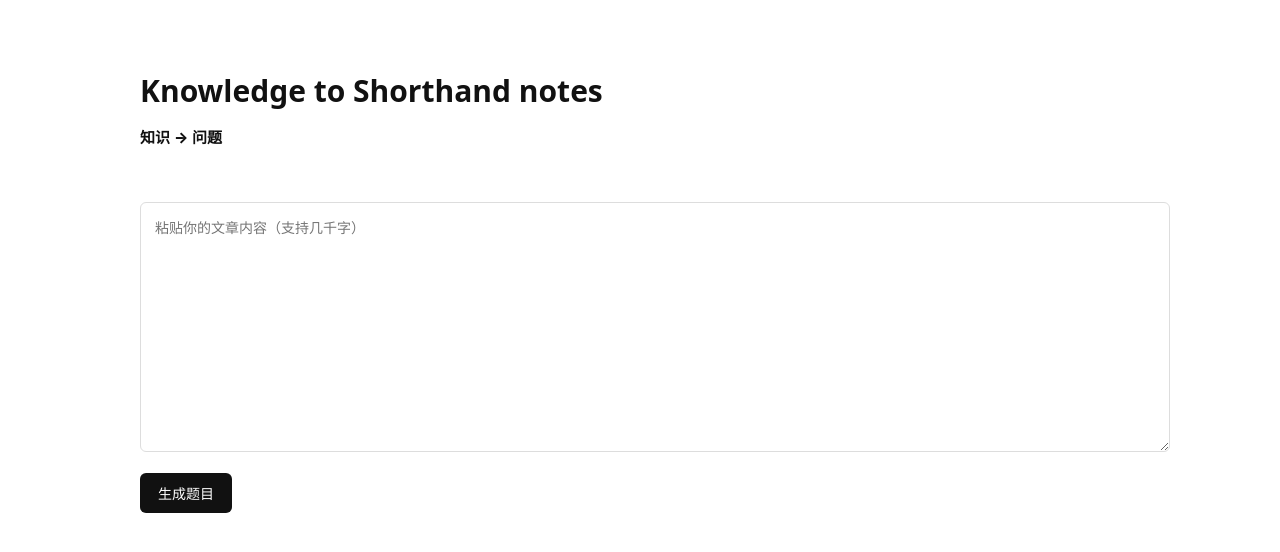
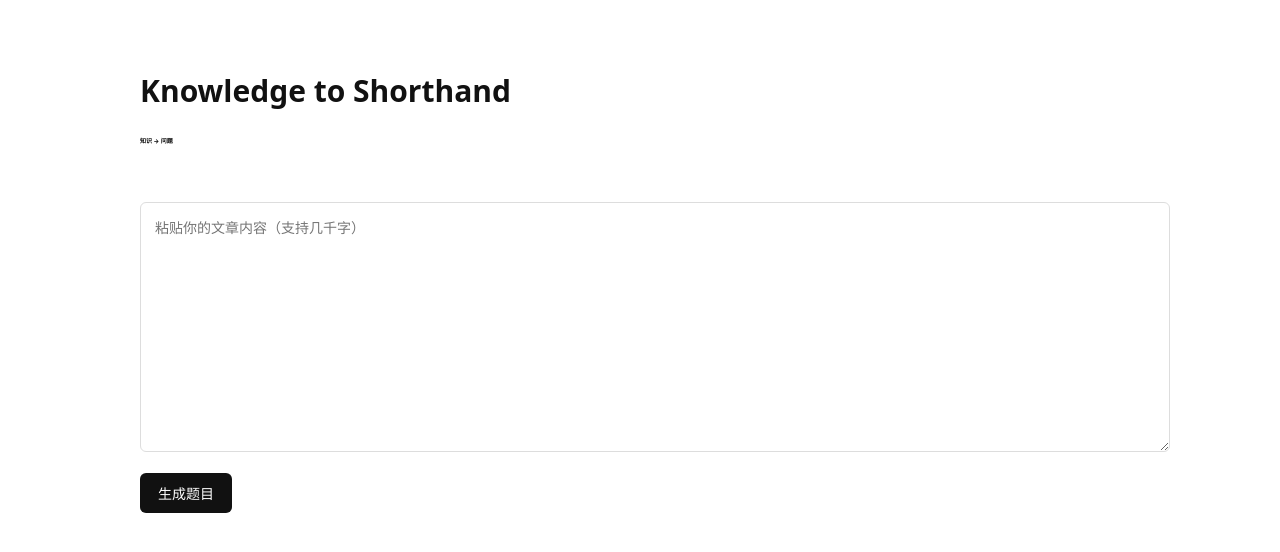
Before and after one commit to Artech2021/mysite, a plain HTML site: page index.html in a window 1280 px wide. Drawn offline with Linux system fonts and the light colour scheme.

Commit message:
Update index.html
进一步更新标题

```diff
--- a/index.html
+++ b/index.html
@@ -75,7 +75,7 @@ hr {
 
 <body>
 <div class="container">
-  <h1>Knowledge to Shorthand notes<br><span style="font-size: 0.5em;">知识 → 问题</span></h1>
+  <h1>Knowledge to Shorthand <br><span style="font-size: 0.2em;">知识 → 问题</span></h1>
 
   <textarea id="inputText" placeholder="粘贴你的文章内容（支持几千字）"></textarea>
   <br>
```
